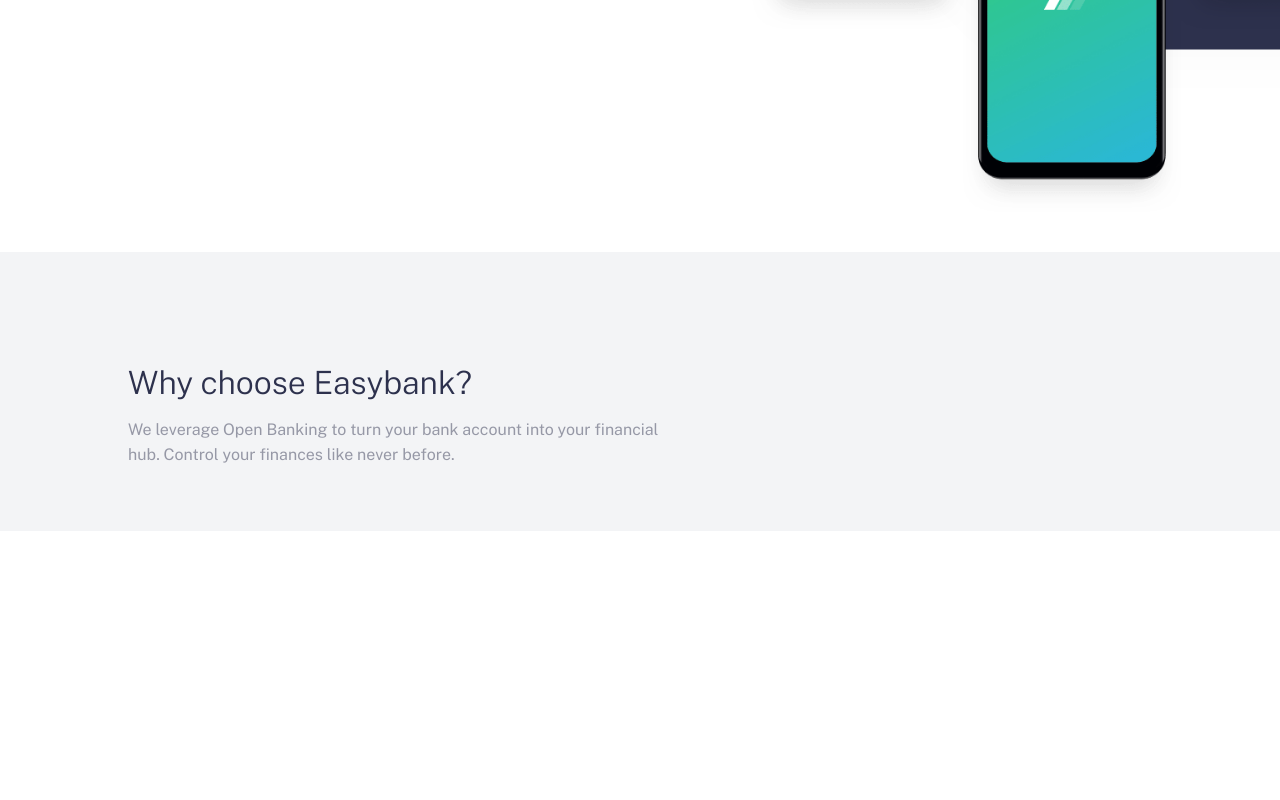
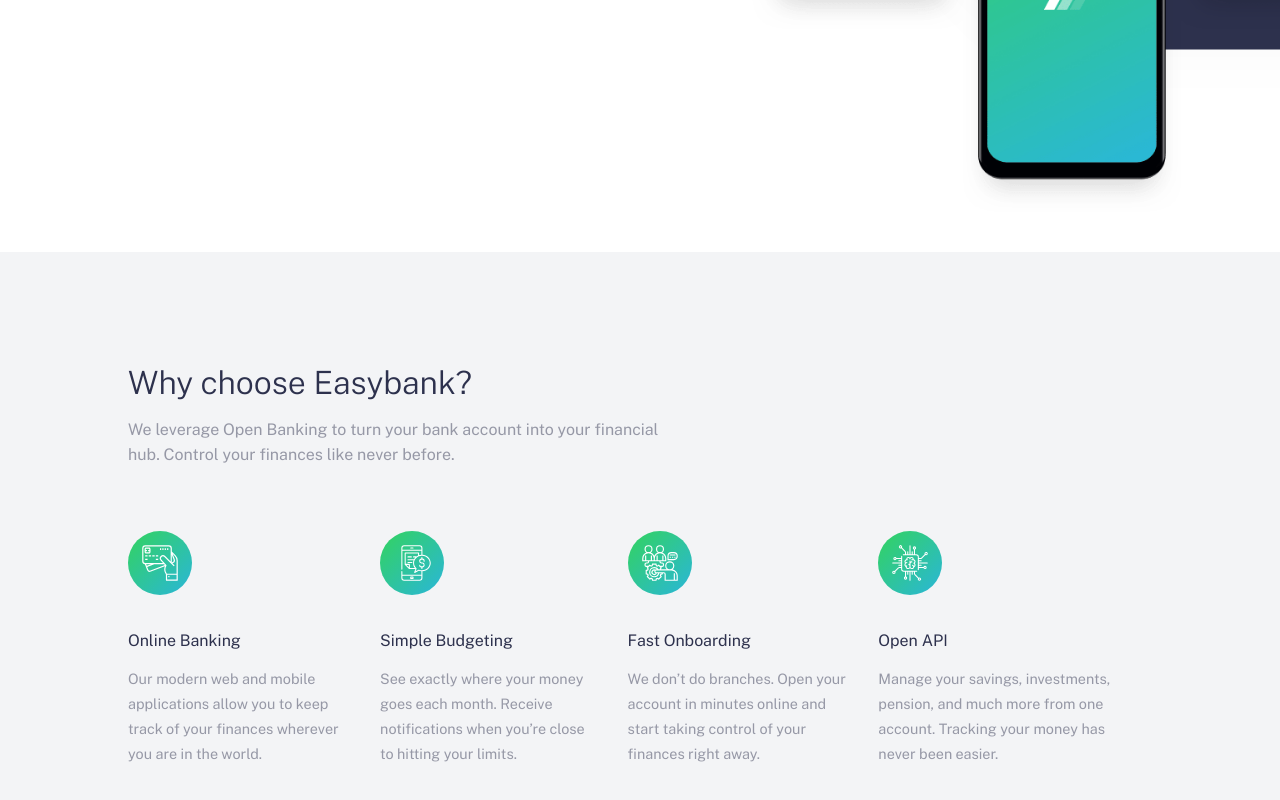
Before and after one commit to osas2211/eazy-bank, a website: page index.html in a window 1280 px wide. Shown: the part 535-1335 px from the top of the page. Before the commit the page ends 1066 px from the top, so only its background shows below. Drawn offline with nearby package versions, Linux system fonts and the light colour scheme.

Commit message:
main-desktop

```diff
--- a/index.html
+++ b/index.html
@@ -54,6 +54,54 @@
                     We leverage Open Banking to turn your bank account into your financial hub. Control your finances like never before.
                 </p>
             </div>
+
+            <div class="services mt-4">
+                <div class="service">
+                    <div class="service-img mb-2">
+                        <img src="images/icon-online.svg" alt="">
+                    </div>
+                    <h2 class="heading-sm mb-1">
+                        online banking
+                    </h2>
+                    <p class="light-text">
+                        Our modern web and mobile applications allow you to keep track of your finances wherever you are in the world.
+                    </p>
+                </div>
+                <div class="service">
+                    <div class="service-img mb-2">
+                        <img src="images/icon-budgeting.svg" alt="">
+                    </div>
+                    <h2 class="heading-sm mb-1">
+                        simple budgeting
+                    </h2>
+                    <p class="light-text">
+                        See exactly where your money goes each month. Receive notifications when you’re close to hitting your limits.
+                    </p>
+                </div>
+                <div class="service">
+                    <div class="service-img mb-2">
+                        <img src="images/icon-onboarding.svg" alt="">
+                    </div>
+                    <h2 class="heading-sm mb-1">
+                        fast onboarding
+                    </h2>
+                    <p class="light-text">
+                        We don’t do branches. Open your account in minutes online and start taking control of your finances right away.
+                    </p>
+                </div>
+                <div class="service">
+                    <div class="service-img mb-2">
+                        <img src="images/icon-api.svg" alt="">
+                    </div>
+                    <h2 class="heading-sm mb-1">
+                        open API
+                    </h2>
+                    <p class="light-text">
+                        Manage your savings, investments, pension, and much more from one account. Tracking your money has never been easier.
+                    </p>
+                </div>
+
+            </div>
         </div>
     </section>
 
--- a/sass_components/_main.scss
+++ b/sass_components/_main.scss
@@ -11,3 +11,20 @@
         width: 55%;
     }
 }
+
+.services{
+    display: flex;
+    justify-content: space-between;
+
+
+    .light-text{
+        font-size: 0.9rem;
+    }
+
+    .service{
+        padding-right: 1.7rem;
+        .service-img{
+            width: 4rem;
+        }
+    }
+}
--- a/sass_components/_utilities.scss
+++ b/sass_components/_utilities.scss
@@ -192,8 +192,9 @@
 }
 
 .heading-sm, .heading-sm-2{
-    font-weight: 600;
+    font-weight: 400;
     font-size: 1rem;
+    text-transform: capitalize;
 }
 
 .heading-sm-2{
```
Also changed, not shown: css/style.css.
